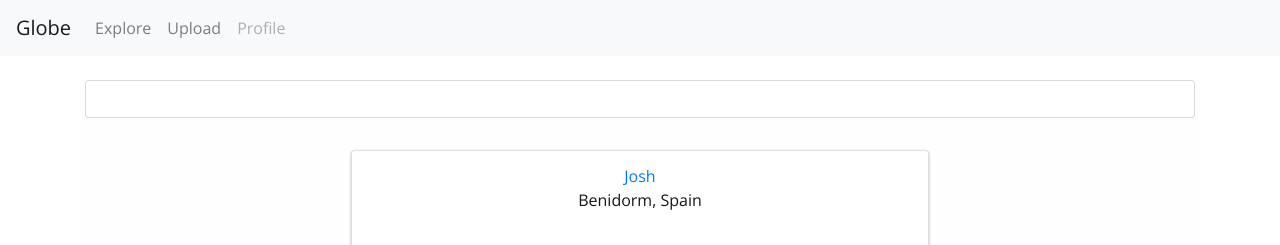
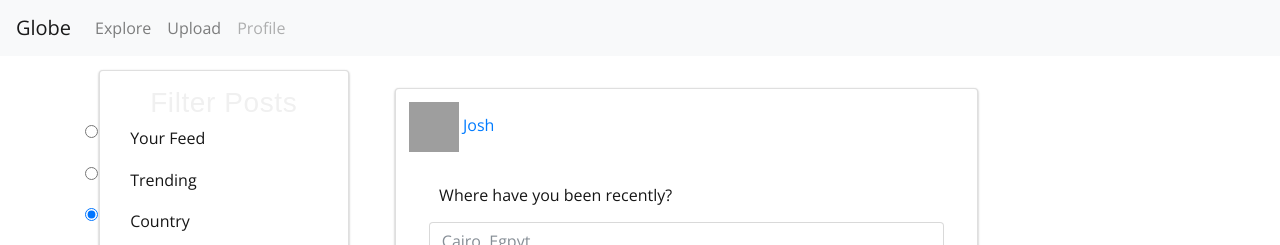
Before and after one commit to T620/globe, a Flask app: page /feed/ in a window 1280 px wide. Shown: the top 245 px of the page. Run offline with Flask 2, Linux system fonts and the light colour scheme; parts of the project's set-up code (start-up, migrations or seed data) failed here and were passed over; some libraries are stand-ins or nearby versions; some web fonts are replaced; grey boxes are pictures that could not be loaded.

Commit message:
added/improved UI massively; add fab, upload modal, fix rows, cols

```diff
--- a/globe/templates/feed.html
+++ b/globe/templates/feed.html
@@ -1,61 +1,150 @@
 {% extends 'base.html' %}
 {% block content %}
 
-<section>
- 	<div class="container text-center">
-		<div id="feed-main_controls">
-			<form action="/upload/" method="post">
-				<i class="fa far-upload"></i>
-				<input type="text" class="form-control" id="feed-upload-form" name="content" />
+<section class="remodal-bg">
+	<div class="container no-padding" id="feed-main_controls">
+		<div class="row no-gutters" style="width:100%;">
+			<div class="col-xs-12 col-sm-3">
+				<div class="card filter">
+					<h3>Filter Posts</h3>
+					<form action="/feed/filter/" method="post">
+						<div class="form-check-wrapper">
+							<div class="form-check">
+								<input class="form-check-input" type="radio" name="exampleRadios" id="exampleRadios1" value="option1" checked>
+								<label class="form-check-label" for="exampleRadios1">
+									Your Feed
+								</label>
+							</div>
+							<div class="form-check">
+								<input class="form-check-input" type="radio" name="exampleRadios" id="exampleRadios1" value="option1" checked>
+								<label class="form-check-label" for="exampleRadios1">
+									Trending
+								</label>
+							</div>
+							<div class="form-check">
+								<input class="form-check-input" type="radio" name="exampleRadios" id="exampleRadios1" value="option1" checked>
+								<label class="form-check-label" for="exampleRadios1">
+									Country
+								</label>
+							</div>
+						</div>
 					</form>
+				</div><!--/filter-->
+				<div id="minimise-filter">
+					<i class="fa fa-angle-left fa-2x mini-feed" aria-hidden="true"></i>
+				</div>
 			</div>
 
-		<div id="feed-main">
+
+			<div class="col-xs-12 col-sm-7 m-l-4">
+				<div class="card" id="feed-upload">
+					<div class="card-head">
+						<img class="profile-thumb" src="/static/img/default_profile.jpg" width="50px" height="50px">
+						<a href="/user/1">Josh</a>
+					</div>
+					<div class="card-body">
+						<form action="/upload/" class="tiny-form" method="post">
+							<div class="col-xs-4">
+								<label for="country">Where have you been recently?</label>
+								<div class="inline">
+									<input type="text" class="form-control" name="country" placeholder="Cairo, Egpyt">
+									<button type="submit" class="btn btn-outline-primary" value="Choose a file" label="choose file">Upload Image <i class="fa fa-cloud-upload"></i></button>
+								</div>
+							</div>
+						</form>
+					</div><!--/card-body-->
+				</div><!--/card-->
+				<div id="minimise-upload">
+					<i class="fa fa-angle-up fa-2x mini-upload" aria-hidden="true"></i>
+				</div>
+			</div>
+
+		</div><!--/row-->
+	</div><!--/feed-main_controls-->
+</section>
+
+<a href="#modal">
+<div class="fab">
+	<!--fabby-->
+	&plus;
+</div>
+</a>
+<div class="fab-mini">
+	-
+</div>
+
+<section id="feed-main_posts" class="remodal-bg">
+	<div class="container">
 		<div class="row align-items-center justify-content-center">
-
 			<div class="col-xs-12">
 				<div class="card">
-						<div class="card-head">
-							<a href="#0">Josh</a> <p>Benidorm, Spain</p>
+					<div class="card-head social-head">
+						<p><img class="profile-thumb" height="50px" src=
+						"/static/img/default_profile.jpg" width="50px"><a href="/user/1">Josh</a>
+						<span class="card-post-location">was in Spain</span></p>
+
+
+						<div class="card-post-timestamp">
+							<i class="fa fa-clock"></i>1 wk. ago
 						</div>
+					</div>
+
+
 					<div class="card-body">
-							<iframe width="600" height="400" allowfullscreen style="border-style:none;" src="https://cdn.pannellum.org/2.3/pannellum.htm#panorama=https%3A//i.imgur.com/L6SiMTm.jpg"></iframe>
+						<iframe allowfullscreen height="400" src=
+						"https://cdn.pannellum.org/2.3/pannellum.htm#panorama=https%3A//i.imgur.com/L6SiMTm.jpg"
+						style="border-style:none;" width="600"></iframe>
 					</div>
+
+
 					<div class="card-footer">
+						<div class="caption">
 							<p>It was amazing! Check this out!</p>
+						</div>
+						<span class="seperator"></span>
+
+						<div class="controls">
+							<ul>
+								<li><i class="fa fa-heart fa-2x"></i>
+								</li>
+
+
+								<li><i class="fa fa-upload fa-2x"></i>
+								</li>
+
+
+								<li><i class="fa fa-expand fa-2x"></i>
+								</li>
+							</ul>
+						</div>
 					</div>
 				</div>
 			</div>
 
-				<div class="col-xs-12">
-					<div class="card">
-						<div class="card-head">
-							<a href="#0">Josh</a> <p>Benidorm, Spain</p>
 		</div>
-						<div class="card-body">
-							<iframe width="600" height="400" allowfullscreen style="border-style:none;" src="https://cdn.pannellum.org/2.3/pannellum.htm#panorama=https%3A//i.imgur.com/L6SiMTm.jpg"></iframe>
-						</div>
-						<div class="card-footer">
-							<p>It was amazing! Check this out!</p>
-						</div>
-					</div>
+		<!--/row-->
 	</div>
 
-				<div class="col-xs-12">
-					<div class="card">
-						<div class="card-head">
-							<a href="#0">Josh</a> <p>Benidorm, Spain</p>
-						</div>
-						<div class="card-body">
-							<iframe width="600" height="400" allowfullscreen style="border-style:none;" src="https://cdn.pannellum.org/2.3/pannellum.htm#panorama=https%3A//i.imgur.com/L6SiMTm.jpg"></iframe>
-						</div>
-						<div class="card-footer">
-							<p>It was amazing! Check this out!</p>
-						</div>
-					</div>
-				</div>
 
-			</div> <!--/row-->
+	<div class="remodal" data-remodal-id="modal">
+		<button class="remodal-close" data-remodal-action="close"></button>
+
+		<h1>Upload An Image</h1>
+		<p>Which kind of image are you uploading?</p>
+		<br>
+
+		<p class="text-center">A 3D Image or Panorama</p>
+
+		<hr class="hr"></hr>
+
+		<p class="text-center">A 2D Image</p>
+
+		<br />
+		<a href="#0" class="text-tiny text-center mb-2">What's the difference?</a>
+		<br />
+
+		<button class="remodal-cancel" data-remodal-action="cancel">Cancel</button>
+		<button class="remodal-confirm" data-remodal-action="confirm">Upload</button>
 	</div>
 </section>
 
```
Lines whose indentation alone changed are shown as unchanged.
